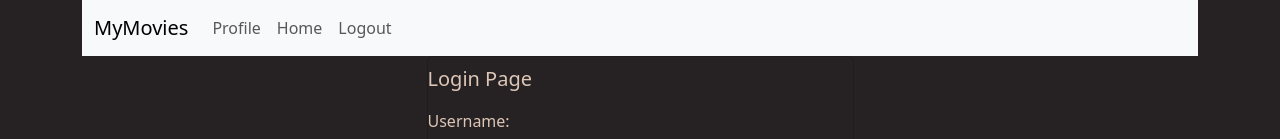
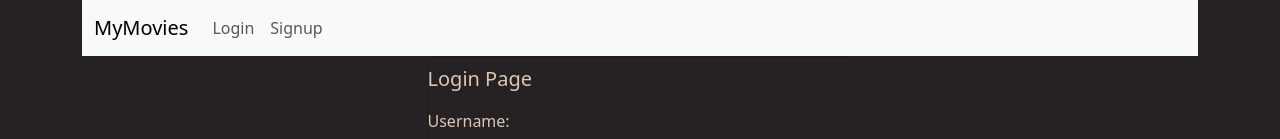
Before and after one commit to bradkcrist/myFlix-clients, a React (Vite) app: page /login in a window 1280 px wide. Shown: the top 139 px of the page. Built offline with nearby package versions, Linux system fonts and the light colour scheme.

Commit message:
Added banger operator in Navbar navigation  and added user to main view so navbar can understand if a user is logged in or not

```diff
--- a/src/components/main-view/main-view.jsx
+++ b/src/components/main-view/main-view.jsx
@@ -51,6 +51,7 @@ export const MainView = () => {
   return (
     <BrowserRouter>
       <NavigationBar
+        user={user}
         onLoggedOut={() => {
           setUser(null);
           setToken(null);
--- a/src/components/navigation-bar/navigation-bar.jsx
+++ b/src/components/navigation-bar/navigation-bar.jsx
@@ -3,6 +3,7 @@ import { Navbar, Container, Nav } from 'react-bootstrap';
 import { Link } from 'react-router-dom';
 
 export const NavigationBar = ({ user, onLoggedOut }) => {
+  console.log;
   return (
     <Navbar bg='light' expand='lg'>
       <Container>
@@ -10,7 +11,7 @@ export const NavigationBar = ({ user, onLoggedOut }) => {
         <Navbar.Toggle aria-controls='basic-navbar-nav' />
         <Navbar.Collapse id='basic-navbar-nav'>
           <Nav className='me-auto'>
-            {user ? (
+            {!user ? (
               <>
                 <Nav.Link as={Link} to='/login'>
                   Login
--- a/src/components/profile-view/profile-view.jsx
+++ b/src/components/profile-view/profile-view.jsx
@@ -2,8 +2,6 @@ import React, { useEffect, useState } from 'react';
 import { MovieCard } from '../movie-card/movie-card';
 
 export const ProfileView = ({ movies, favoriteMovieIds }) => {
-  console.log(movies);
-  console.log(favoriteMovieIds);
   let favoriteMovies = (movies || []).filter((m) => favoriteMovieIds.includes(m.id));
   const storedUser = JSON.parse(localStorage.getItem('user'));
   const storedToken = localStorage.getItem('token');
```
Also changed, not shown: 7 other files (tests, documents, lock files or other folders).
